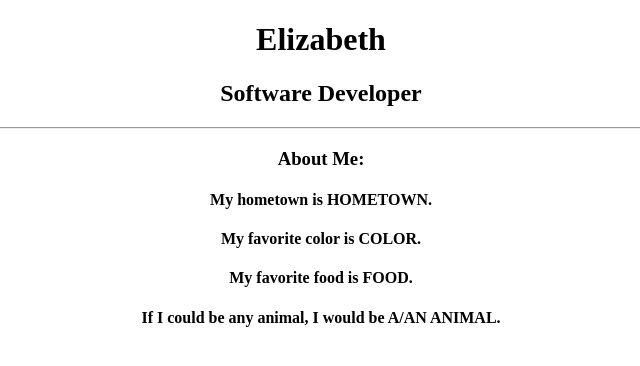
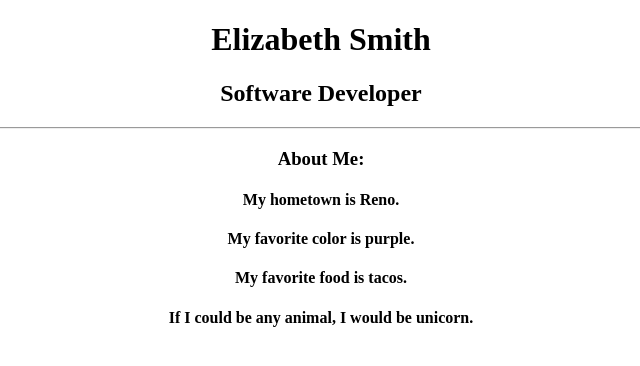
Before and after one commit to elizabethcharlene/my-profile, a plain HTML site: page index.html in a window 1280 px wide. Shown: the whole page, without its empty margins (319-959 px from the left). Drawn offline with Linux system fonts and the light colour scheme.

Commit message:
filled out info

```diff
--- a/index.html
+++ b/index.html
@@ -7,14 +7,14 @@
 		  </head>
 		  <body>
 			<div align="center">
-				<h1>Elizabeth</h1>
+				<h1>Elizabeth Smith</h1>
 				<h2>Software Developer</h2>
 				<hr>
 				<h3>About Me:</h3>
-					<h4>My hometown is HOMETOWN.</h4>
-					<h4>My favorite color is COLOR.</h4>
-					<h4>My favorite food is FOOD.</h4>
-					<h4>If I could be any animal, I would be A/AN ANIMAL.</h4>
+					<h4>My hometown is Reno.</h4>
+					<h4>My favorite color is purple.</h4>
+					<h4>My favorite food is tacos.</h4>
+					<h4>If I could be any animal, I would be unicorn.</h4>
 			</div>
 		  </body>
 		</html>
```
